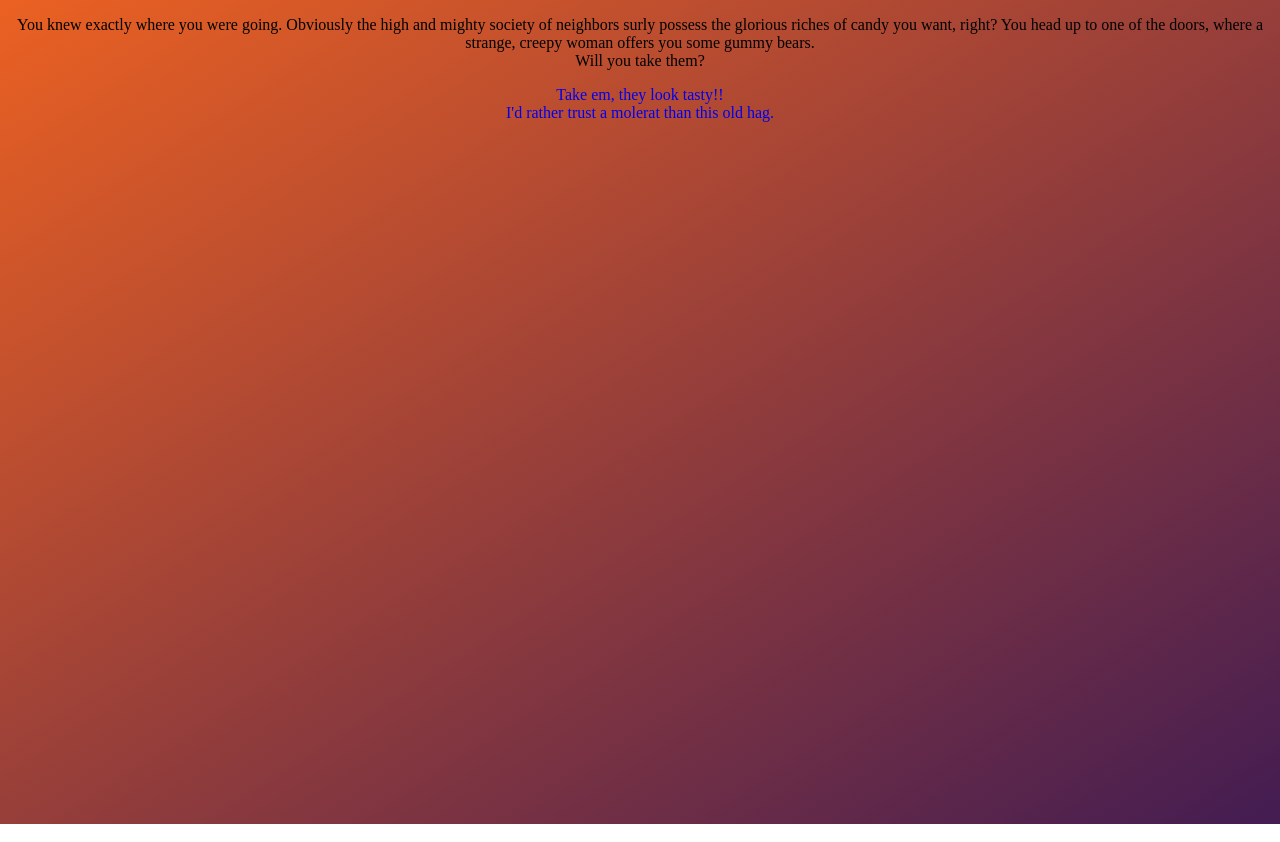
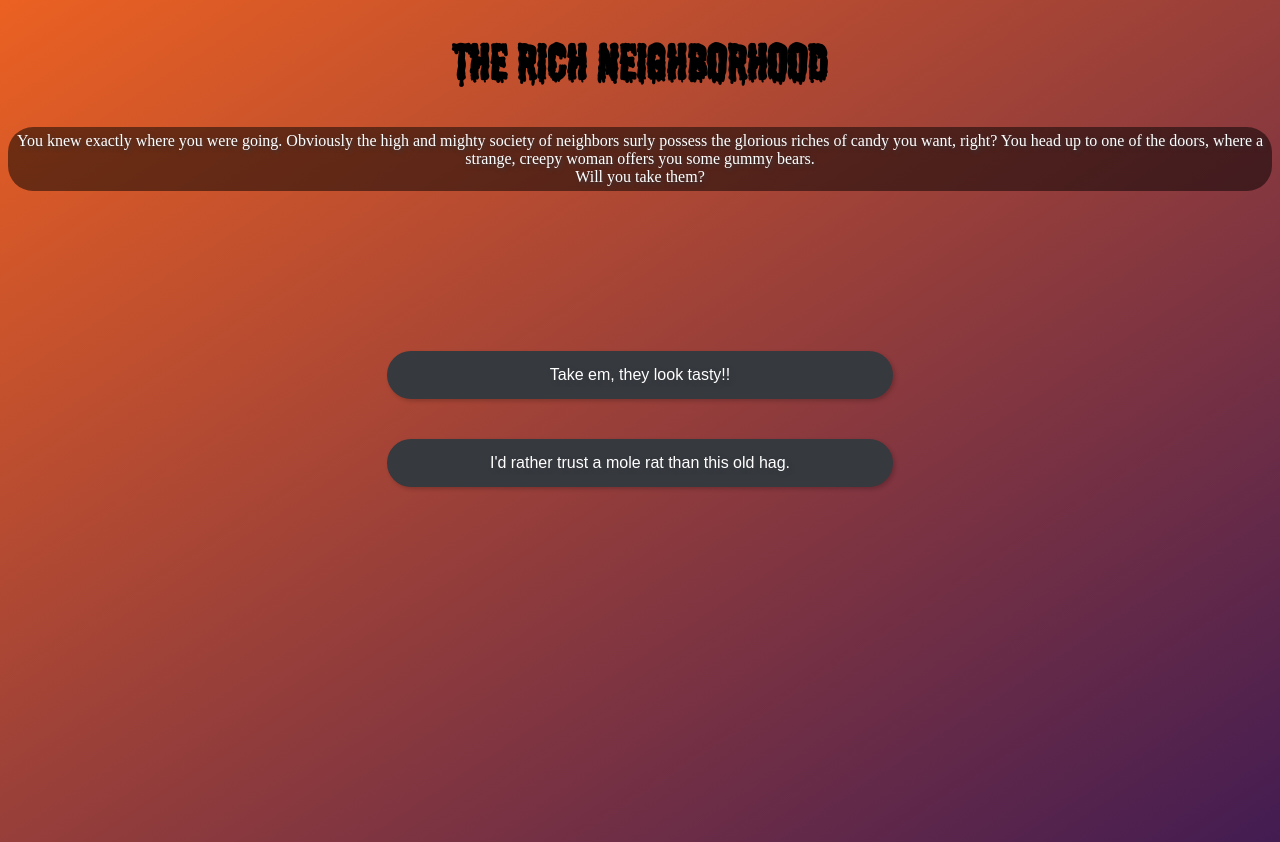
Before and after one commit to MonoToneMoe/Group-CYOA-with-Styles, a plain HTML site: page pages/Rich.html in a window 1280 px wide. Drawn offline with Linux system fonts and the light colour scheme.

Commit message:
Buttons and text edits

```diff
--- a/pages/Rich.html
+++ b/pages/Rich.html
@@ -8,9 +8,15 @@
     <link rel="stylesheet" href="../styles/styles.css">
 </head>
 <body>
-    <p>You knew exactly where you were going. Obviously the high and mighty society of neighbors surly possess the glorious riches of candy you want, right?
+    <h1>THE RICH NEIGHBORHOOD</h1>
+    <p class="storyTxt white">You knew exactly where you were going. Obviously the high and mighty society of neighbors surly possess the glorious riches of candy you want, right?
     You head up to one of the doors, where a strange, creepy woman offers you some gummy bears. <br> Will you take them?</p>
-    <div><a href="./Melatonin.html">Take em, they look tasty!!</a></div>
-    <div><a href="./NetherLand.html">I'd rather trust a molerat than this old hag.</a></div>
+    <div class="link yes">
+        <a href="./Melatonin.html"><p class="white linkTxt">Take em, they look tasty!!</p></a>
+    </div>
+    <div class="link no">
+        <a href="./NetherLand.html"><p class="white linkTxt">I'd rather trust a mole rat than this old hag.</p></a>
+    </div>
+
 </body>
 </html>
```
Also changed, not shown: pages/Melatonin.html (+2 -2 lines), pages/NetherLand.html (+5 -1 lines).
